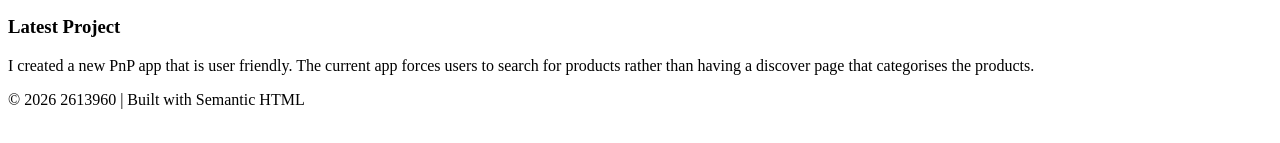
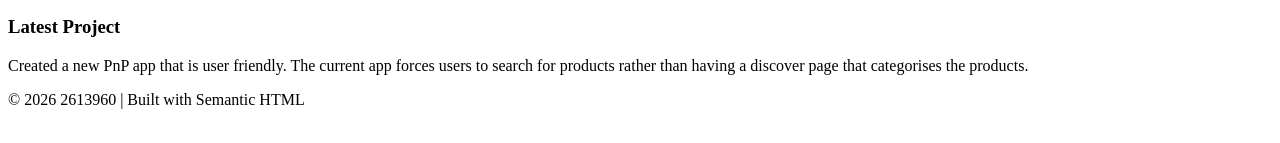
Before and after one commit to Rea-Phalatse/2613960-portfolio, a plain HTML site: page index.html in a window 1280 px wide. Shown: the part 239-382 px from the top of the page. Drawn offline with Linux system fonts and the light colour scheme.

Commit message:
feat: Initial portfolio with semantic HTML

```diff
--- a/index.html
+++ b/index.html
@@ -26,7 +26,7 @@
 
         <article>
             <h3>Latest Project</h3>
-            <p>I created a new PnP app that is user friendly. The current app forces users to search for products rather than having a discover page that categorises the products.</p>
+            <p>Created a new PnP app that is user friendly. The current app forces users to search for products rather than having a discover page that categorises the products.</p>
         </article>
     </main>
 
```
Also changed, not shown: 1 other file.
